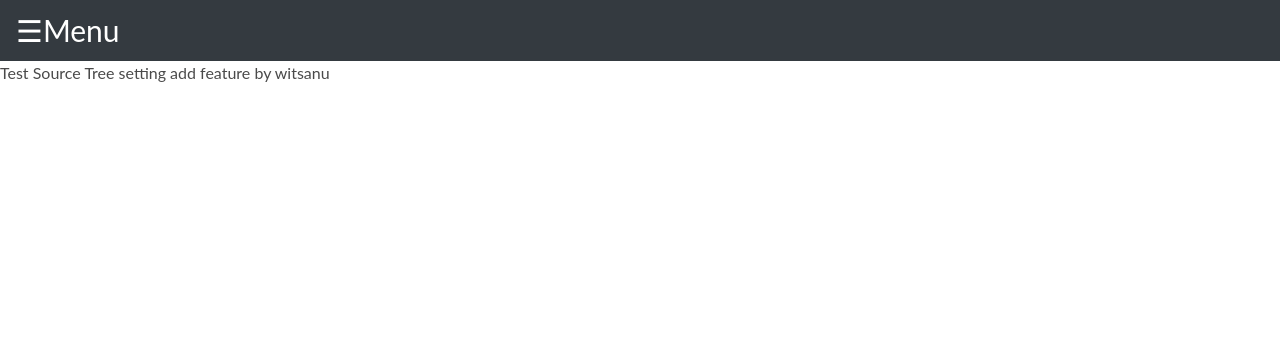
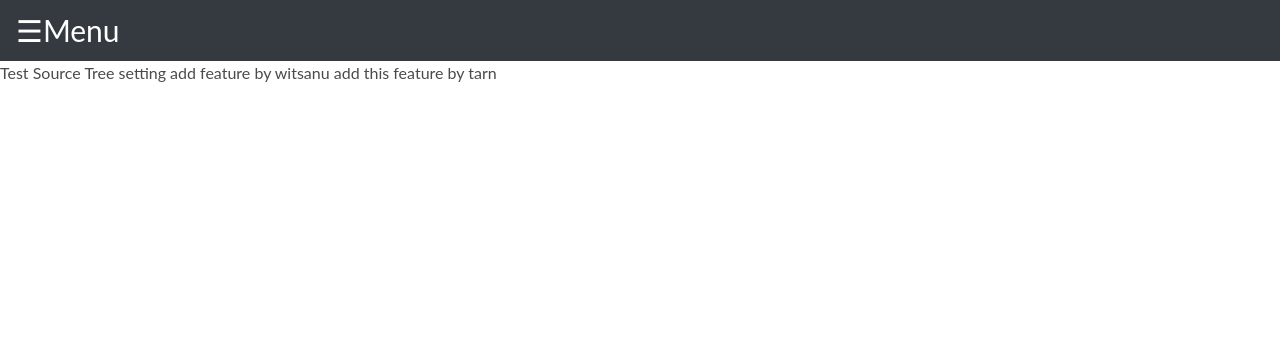
Before and after one commit to tarnnieJS/SEwallet, a PHP site: page /admin/manageUser.php in a window 1280 px wide. Shown: the top 347 px of the page. Run offline with PHP 8.4, Linux system fonts and the light colour scheme; some libraries are stand-ins or nearby versions.

Commit message:
tarn add 1 line

```diff
--- a/admin/manageUser.php
+++ b/admin/manageUser.php
@@ -78,6 +78,7 @@ body {
 </div>
 
 Test Source Tree setting   add feature by witsanu
+add this feature by tarn
 
 <script>
 function openNav() {
```
